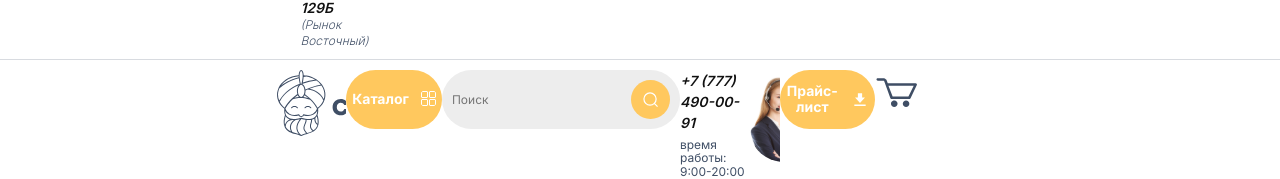
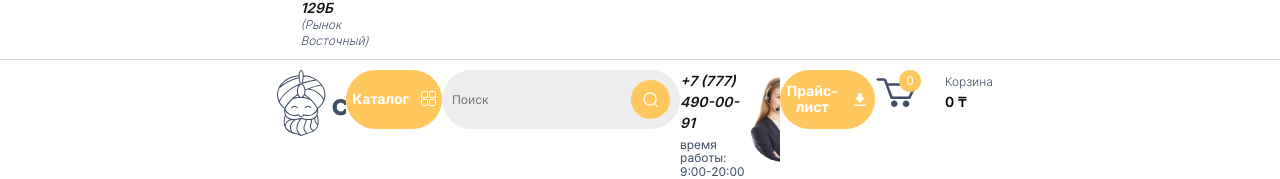
Before and after one commit to mvodev/hotels-online-shop, a React (Vite) app: page / in a window 1280 px wide. Shown: the part 163-342 px from the top of the page. Built offline with nearby package versions, Linux system fonts and the light colour scheme.

Commit message:
add handling of adding goods into cart

```diff
--- a/src/components/card/Card.tsx
+++ b/src/components/card/Card.tsx
@@ -1,4 +1,6 @@
+import { useAppDispatch } from '../../redux/hooks';
 import Button from '../button/Button';
+import { addToCart } from '../../redux/cartSlice';
 import './Card.scss';
 
 export type CardTypeProps = {
@@ -26,6 +28,11 @@ const Card = (props:CardTypeProps) => {
     brand,
     price,
     typeOfCare, } = props;
+
+  const handlerCart = () => {
+    dispatch(addToCart({barcode}));
+  }
+  const dispatch = useAppDispatch();
 
   return (
     <div className="card">
@@ -57,7 +64,7 @@ const Card = (props:CardTypeProps) => {
         <div className="card__price">
           {price}&#8376;
         </div>
-        <Button buttonType='cart' text=' В КОРЗИНУ'/>
+        <Button buttonType='cart' text=' В КОРЗИНУ' onPointerDown={handlerCart}/>
       </div>
     </div>
   )
--- a/src/components/cart/Cart.scss
+++ b/src/components/cart/Cart.scss
@@ -2,11 +2,51 @@
   height: 46px;
   max-width: 128px;
   width: 100%;
+  display: flex;
+  flex-direction: row;
+  align-items: center;
+  gap: 24px;
+  cursor: pointer;
 
   &__img {
     width: 46px;
     height: 46px;
+    position: relative;
     background-image: url('../../assets/images/basket.svg');
+  }
+  &__goods {
+    width: 22px;
+    height: 22px;
+    background-color: #FFC85E;
+    color: white;
+    border-radius: 50%;
+    display: flex;
+    align-items: center;
+    justify-content: center;
+    position: absolute;
+    right: 0;
+    top: 0;
+  }
+
+  &__total {
+    display: flex;
+    flex-direction: column;
+  }
+
+  &__header {
+    color: #3F4E65;
+    font-family: 'Inter';
+    font-size: 12px;
+    font-weight: 300;
+    line-height: 18px;
+  }
+
+  &__price {
+    font-family: 'Inter';
+    font-size: 14px;
+    font-weight: 600;
+    line-height: 21px;
+    color: black;
   }
 
 }
--- a/src/components/cart/Cart.tsx
+++ b/src/components/cart/Cart.tsx
@@ -1,9 +1,43 @@
+import { useAppDispatch, useAppSelector } from '../../redux/hooks';
+import {
+  selectCart,
+} from '../../redux/cartSlice';
 import './Cart.scss';
+import { useEffect, useState } from 'react';
+import goodsData from '../../model/goodsData';
 
 const Cart = () => {
+  const [ goodsInCart, setGoodsInCart ] = useState(0);
+  const [ total, setTotal ] = useState(0);
+  const cartState = useAppSelector(selectCart);
+  useEffect(()=>{
+    let counterOfGoods = 0;
+    let totalCounter = 0;
+    cartState.forEach((barcode) => {
+      goodsData.forEach((value)=>{
+        if(value.barcode === barcode) {
+          counterOfGoods+=1;
+          totalCounter+=+Number(value.price.replace(',','.'));
+          console.log(totalCounter)
+        }
+      })
+    })
+    setGoodsInCart(counterOfGoods);
+    setTotal(+totalCounter.toFixed(2));
+
+  },[cartState])
   return (
     <div className="cart">
-      <div className="cart__img"></div>
+      <div className="cart__img">
+        <div className="cart__goods">
+          {goodsInCart}
+        </div>
+      </div>
+
+      <div className="cart__total">
+        <span className='cart__header'>Корзина</span>
+        <span className='cart__price'>{total+' '}&#8376;</span>
+      </div>
     </div>
   )
 }
--- a/src/redux/cartSlice.ts
+++ b/src/redux/cartSlice.ts
@@ -2,28 +2,25 @@ import { createSlice, PayloadAction } from '@reduxjs/toolkit';
 import { RootState } from './store';
 
 export interface CartState {
-  cart: Map<string,number>,
+  cart: Array<string>,
 }
 
 const initialState: CartState = {
-  cart: new Map()
+  cart: []
 };
 
 export const cartSlice = createSlice({
   name: 'cart',
   initialState,
   reducers: {
-    addToCart: (state,action: PayloadAction<{barcode:string,quantity:number}>) => {
-      if (state.cart.has(action.payload.barcode)) {
-        const value = state.cart.get(action.payload.barcode);
-        if (value) state.cart.set(action.payload.barcode,value);
-      } else state.cart.set(action.payload.barcode,action.payload.quantity)
+    addToCart: (state,action: PayloadAction<{barcode:string}>) => {
+      state.cart.push(action.payload.barcode)
     },
-    removeFromCart: (state,action: PayloadAction<{barcode:string,quantity:number}>)=> {
-      if (state.cart.has(action.payload.barcode)) {
-        const value = state.cart.get(action.payload.barcode);
-        if (value && value >1) state.cart.set(action.payload.barcode,value-1);
-      } else state.cart.delete(action.payload.barcode);
+    removeFromCart: (state,action: PayloadAction<{barcode:string}>)=> {
+      const index = state.cart.indexOf(action.payload.barcode);
+      if (index >-1) {
+        state.cart.slice(index,1);
+      }
     }
   },
 });
```
